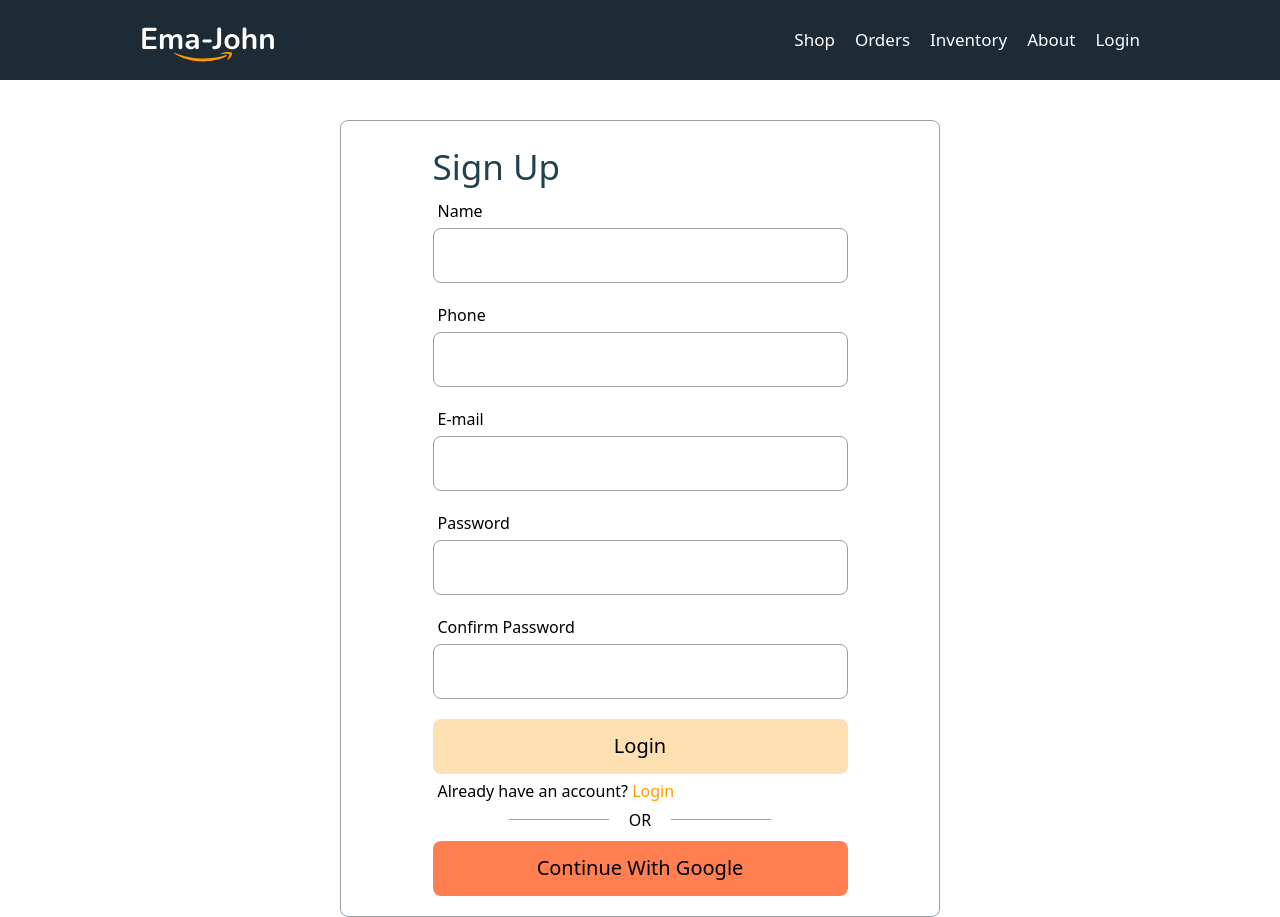
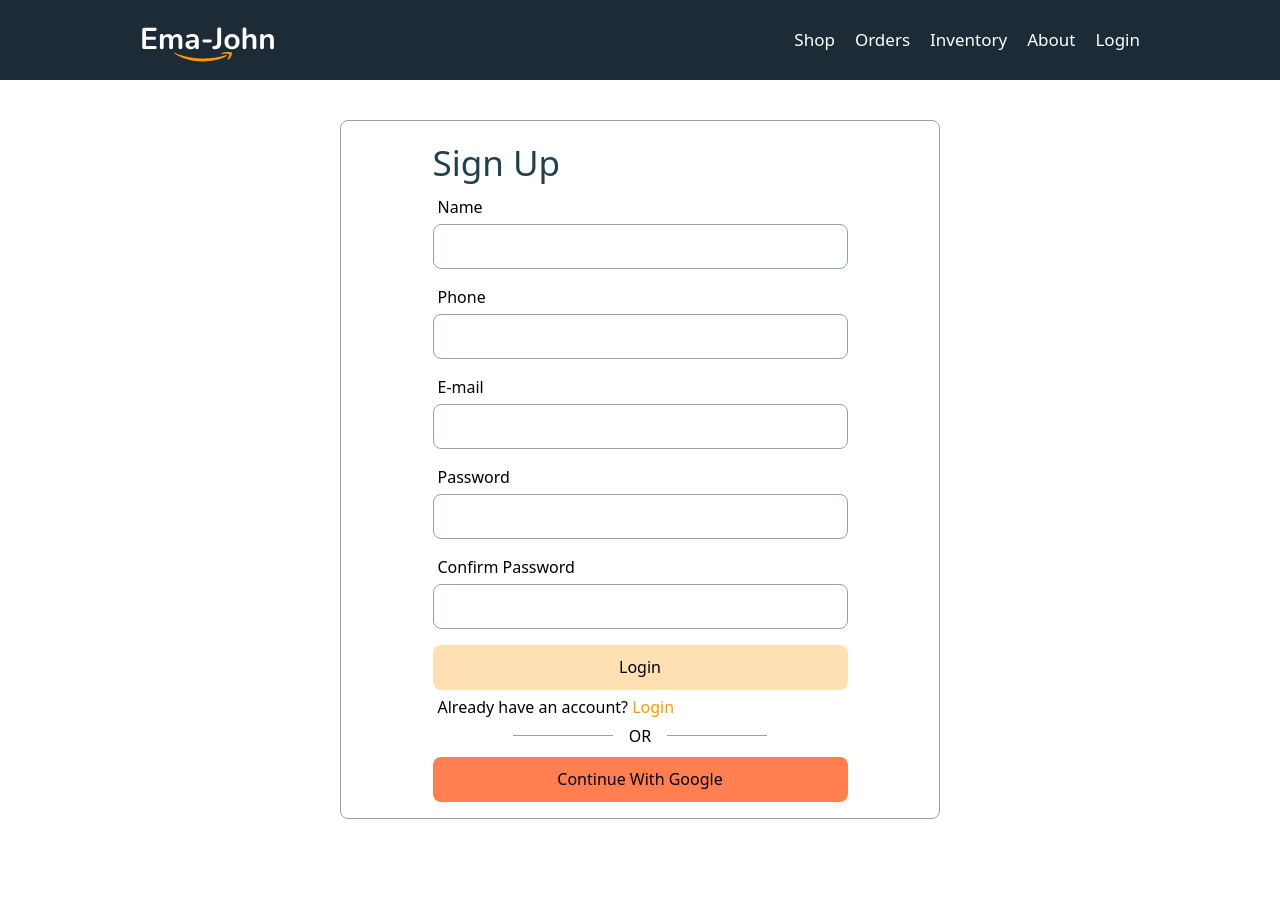
Before and after one commit to ab-siddiq/react-ecommerce, a React (Create React App) app: page /signup in a window 1280 px wide. After the commit the page ends 819 px from the top, so only its background shows below. Built offline with nearby package versions, Linux system fonts and the light colour scheme; no server answers.

Commit message:
add shipping form

```diff
--- a/src/App.js
+++ b/src/App.js
@@ -6,6 +6,8 @@ import Login from './components/Login/Login';
 import NotFound from './components/NotFound/NotFound';
 import Orders from './components/Orders/Orders';
 import Register from './components/Register/Register';
+import RequireAuth from './components/RequireAuth/RequireAuth';
+import Shipment from './components/Shipment/Shipment';
 import Shop from './components/Shop/Shop';
 
 function App() {
@@ -14,11 +16,21 @@ function App() {
       <Header></Header>
       <Routes>
         <Route path='/' element={<Shop></Shop>}></Route>
-        <Route path='/shop' element={<Shop></Shop>}></Route>
+        <Route path='/shop' element={
+
+            <Shop></Shop>
+
+        }></Route>
         <Route path='/orders' element={<Orders></Orders>}></Route>
-        <Route path='/inventory' element={<Inventory></Inventory>}></Route>
+        <Route path='/inventory' element={
+          <RequireAuth>
+            <Inventory></Inventory>
+          </RequireAuth>
+
+        }></Route>
         <Route path='/login' element={<Login></Login>}></Route>
         <Route path='/signup' element={<Register></Register>}></Route>
+        <Route path='/shipping' element={<Shipment></Shipment>}></Route>
         <Route path='*' element={<NotFound></NotFound>}></Route>
       </Routes>
 
--- a/src/components/Header/Header.js
+++ b/src/components/Header/Header.js
@@ -19,6 +19,7 @@ const Header = () => {
                 <Link to="/orders">Orders</Link>
                 <Link to="/inventory">Inventory</Link>
                 <Link to="/about">About</Link>
+                {user && user?.email  }
                 {
                     user ? <button onClick={handleSignOut} className='mx-5'>SingOut</button> : <Link to="/login">Login</Link>
                 }
--- a/src/components/Login/Login.css
+++ b/src/components/Login/Login.css
@@ -6,7 +6,7 @@
     border-radius: 8px;
     display: flex;
     justify-content: center;
-    padding: 20px;
+    padding: 16px;
 }
 .form-title{
     font-size: 35px;
@@ -14,7 +14,7 @@
     color: #21414F;
 }
 .input-group{
-    margin-bottom: 20px;
+    margin-bottom: 16px;
 }
 .input-group label{
     display: block;
@@ -22,7 +22,7 @@
 }
 .input-group input{
     width: 415px;
-    height: 55px;
+    height: 45px;
     font-size: 24px;
     padding: 10px;
     box-sizing: border-box;
@@ -32,8 +32,8 @@
 
 .form-submit{
     width: 415px;
-    height: 55px;
-    font-size: 20px;
+    height: 45px;
+    font-size: 16px;
     background-color: rgba(255, 153, 0, 0.3);
     border-radius: 8px;
     border: none;
@@ -48,8 +48,8 @@
 .sign-in-with-google{
     display: block;
     width: 415px;
-    height: 55px;
-    font-size: 20px;
+    height: 45px;
+    font-size: 16px;
     background-color: coral;
     border-radius: 8px;
 }
@@ -63,6 +63,6 @@
     display: flex;
     align-items: center;
     justify-content: center;
-    gap: 20px;
+    gap: 16px;
     margin-bottom: 9px;
 }
--- /dev/null
+++ b/src/components/Shipment/Shipment.js
@@ -0,0 +1,52 @@
+import React, { useState } from 'react';
+import { useAuthState } from 'react-firebase-hooks/auth';
+import auth from '../../firebase.init';
+
+const Shipment = () => {
+    const [user] = useAuthState(auth);
+    const [name,setName] = useState('');
+    const [phone,setPhone] = useState('');
+    const [address,setAddress] = useState('');
+    const [error, setError] = useState('');
+    const handleNameBlur = e=> {
+        setName(e.target.value)
+    }
+    const handlePhoneBlur = e=> {
+        setPhone(e.target.value)
+    }
+    const handleAddressBlur = e=> {
+        setAddress(e.target.value)
+    }
+    const handleShipping = () => {
+
+    }
+    return (
+        <div className='form-container'>
+        <div className="">
+            <h2 className='form-title'>Shipping Information</h2>
+            <form action="" onSubmit={handleShipping}>
+                <div className="input-group">
+                    <label htmlFor="">E-mail</label>
+                    <input  type="email" name="" value={user?.email} readOnly id="" />
+                </div>
+                <div className="input-group">
+                    <label htmlFor="">Name</label>
+                    <input onBlur={handleNameBlur} type="text" name="" id="" />
+                </div>
+                <div className="input-group">
+                    <label htmlFor="">Phone</label>
+                    <input onBlur={handlePhoneBlur} type="text" name="" id="" />
+                </div>
+                <div className="input-group">
+                    <label htmlFor="">Address</label>
+                    <input onBlur={handleAddressBlur} type="password" name="" id="" />
+                </div>
+                <input className='form-submit cursor-pointer' type="submit" value="Add Shipping" />
+            </form>
+
+        </div>
+    </div>
+    );
+};
+
+export default Shipment;
```
